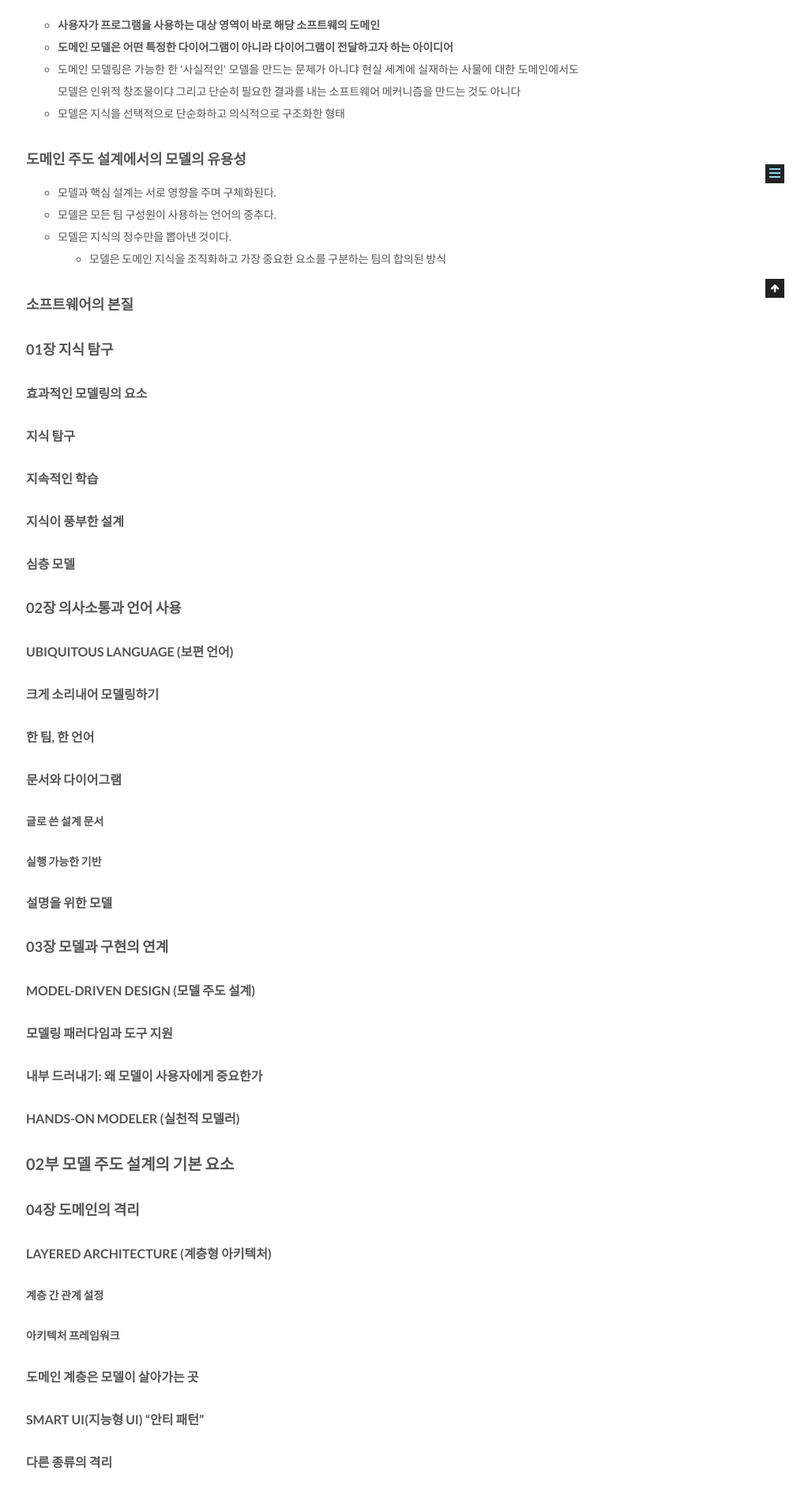
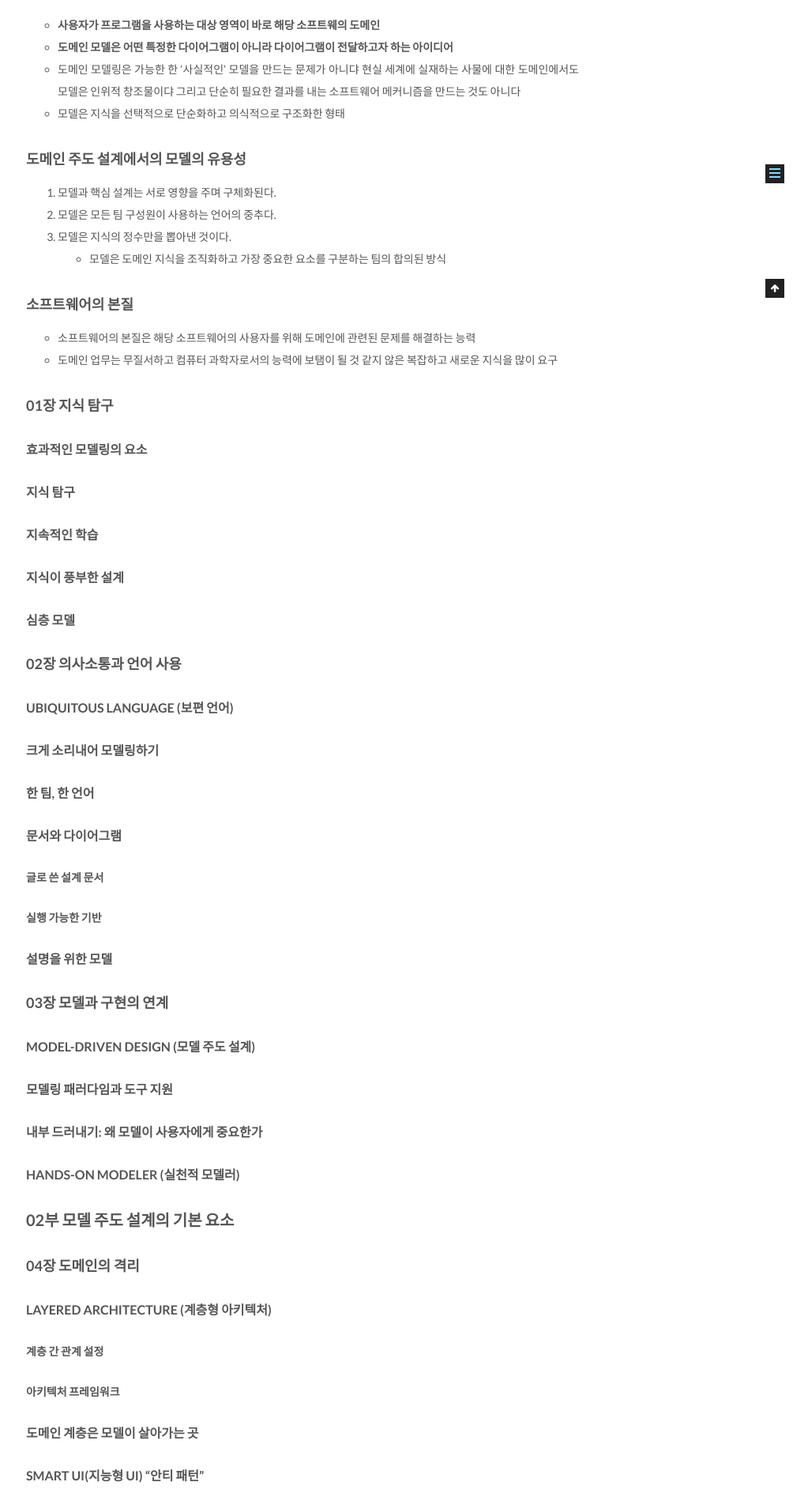
Before and after one commit to csj4032/csj4032.github.io, a Jekyll site: the page built from _posts/2018-02-21-도메인주도설계.md, in a window 1280 px wide. Shown: the part 623-2518 px from the top of the page at 79% size, without its empty margins (257-1280 px from the left). Built offline with Jekyll 4.4.1, drawn with Linux system fonts in a browser that asks for light colours.

Commit message:
도메인 주도 설계 포스팅 수정

```diff
--- a/_posts/2018-02-21-도메인주도설계.md
+++ b/_posts/2018-02-21-도메인주도설계.md
@@ -16,12 +16,14 @@ tags:
 * 모델은 지식을 선택적으로 단순화하고 의식적으로 구조화한 형태
 
 ### 도메인 주도 설계에서의 모델의 유용성
-* 모델과 핵심 설계는 서로 영향을 주며 구체화된다.
-* 모델은 모든 팀 구성원이 사용하는 언어의 중추다.
-* 모델은 지식의 정수만을 뽑아낸 것이다.
+1. 모델과 핵심 설계는 서로 영향을 주며 구체화된다.
+2. 모델은 모든 팀 구성원이 사용하는 언어의 중추다.
+3. 모델은 지식의 정수만을 뽑아낸 것이다.
   * 모델은 도메인 지식을 조직화하고 가장 중요한 요소를 구분하는 팀의 합의된 방식
 
 ### 소프트웨어의 본질
+* 소프트웨어의 본질은 해당 소프트웨어의 사용자를 위해 도메인에 관련된 문제를 해결하는 능력
+* 도메인 업무는 무질서하고 컴퓨터 과학자로서의 능력에 보탬이 될 것 같지 않은 복잡하고 새로운 지식을 많이 요구
 
 ### 01장 지식 탐구
 
```
